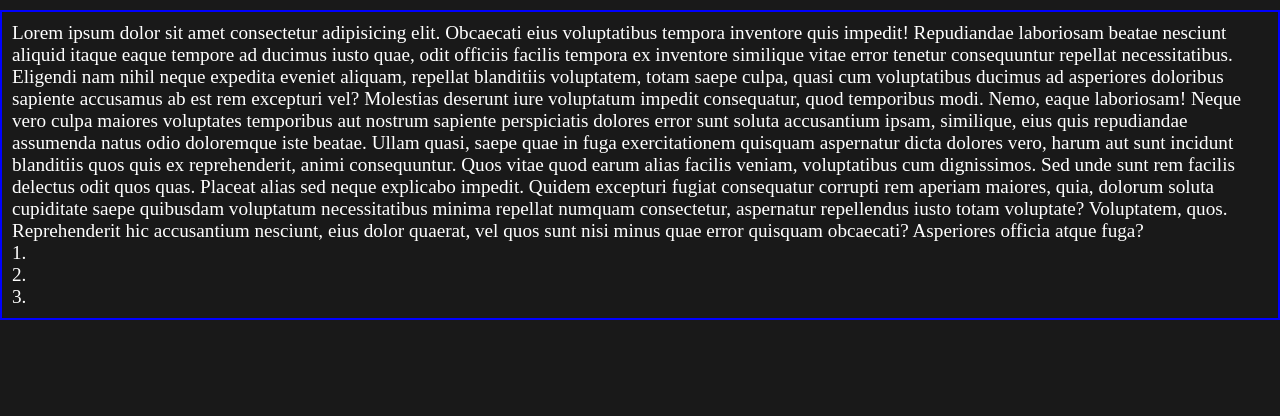
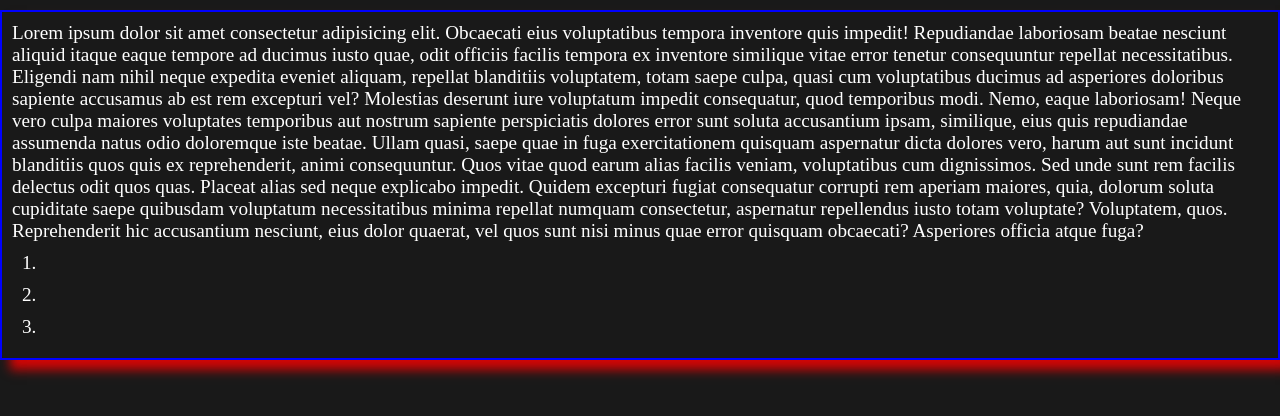
Before and after one commit to Islombek175/Personal-Web-Site, a plain HTML site: page index.html in a window 1280 px wide. Drawn offline with Linux system fonts and the light colour scheme.

Commit message:
CSS ozgarishlar giritdim

```diff
--- a/main.css
+++ b/main.css
@@ -14,4 +14,9 @@
     border: 2px solid blue;
     padding: 10px;
     margin: 10px auto;
+    box-shadow: 10px 10px 10px rgba(255, 0, 0, 0.8);
 }
+
+.box {
+    margin: 10px;
+}
```
